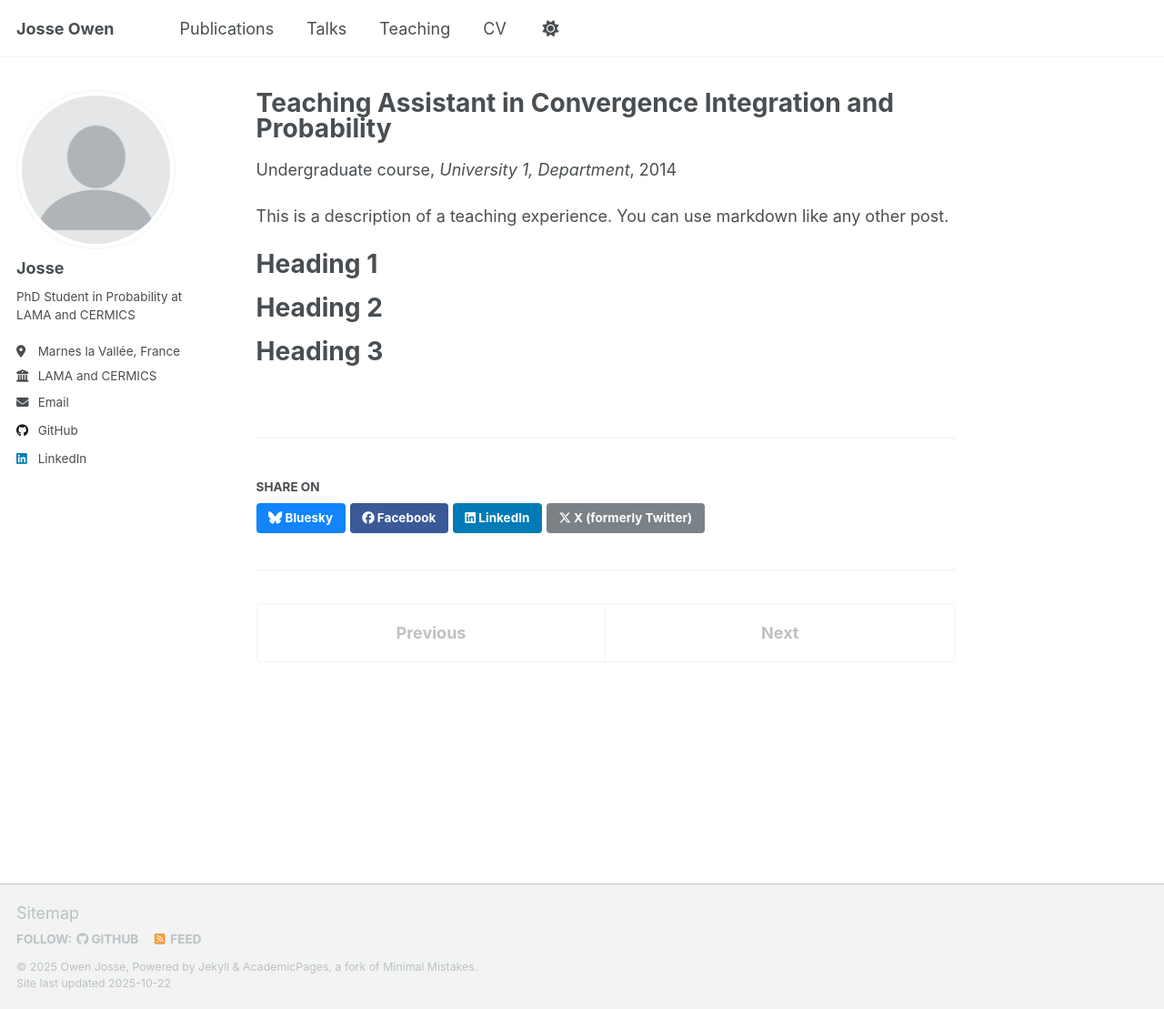
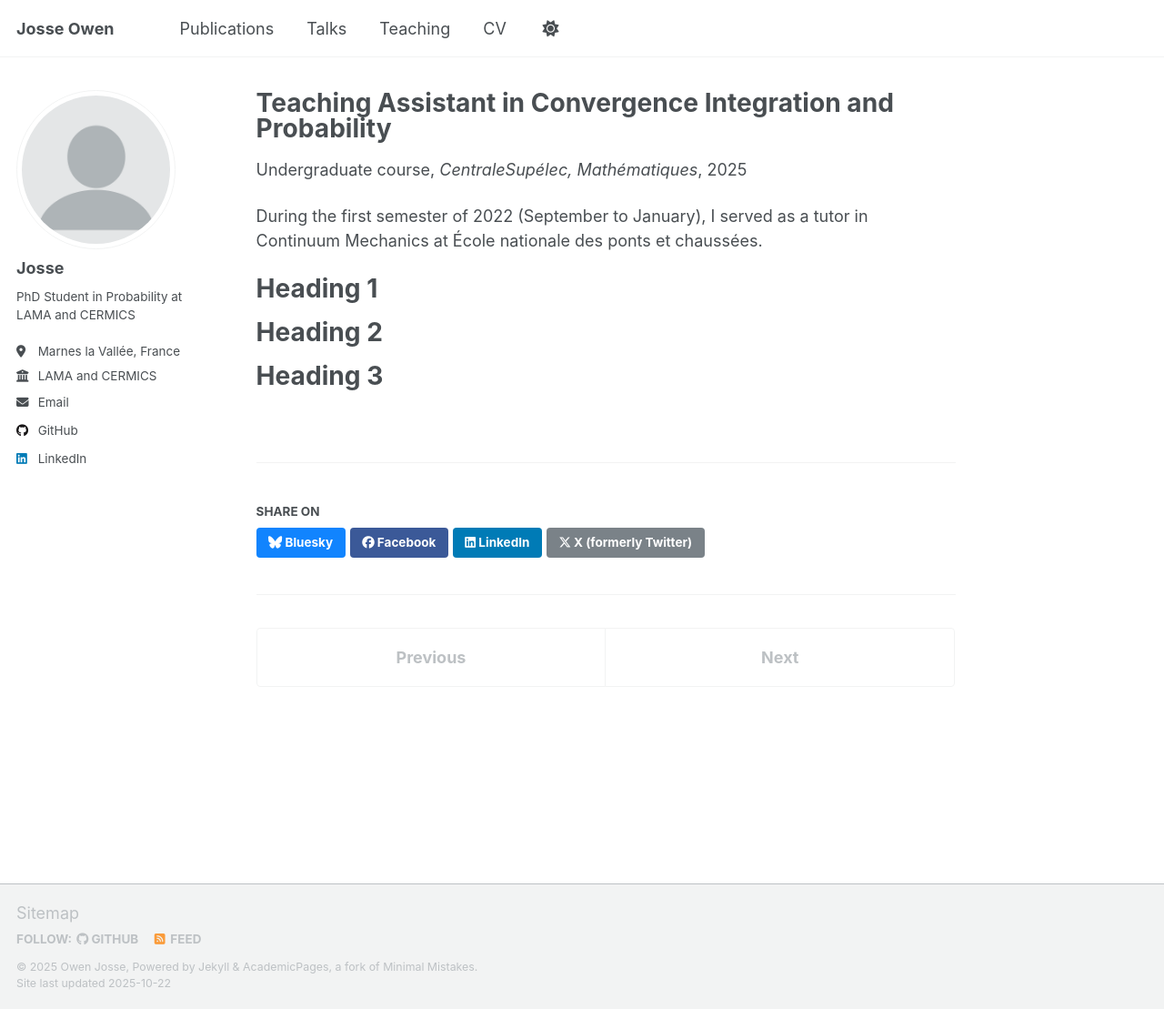
Before and after one commit to owenjosse/owenjosse.github.io, a Jekyll site: the page built from _teaching/2014-spring-teaching-1.md, in a window 1280 px wide and 1109 px high. Shown: the whole window at 91% size. Built offline with Jekyll 4.4.1, drawn with Linux system fonts in a browser that asks for light colours; a script that is not in the unit is left out.

Commit message:
try push

```diff
--- a/_pages/talks.html
+++ b/_pages/talks.html
@@ -6,6 +6,7 @@
 ---
 
 Incoming soon!
+
 {% if site.talkmap_link == true %}
 
 <p style="text-decoration:underline;"><a href="/talkmap.html">See a map of all the places I've given a talk!</a></p>
--- a/_teaching/2014-spring-teaching-1.md
+++ b/_teaching/2014-spring-teaching-1.md
@@ -3,12 +3,12 @@
 collection: teaching
 type: "Undergraduate course"
 permalink: /teaching/2014-spring-teaching-1
-venue: "University 1, Department"
-date: 2014-01-01
-location: "City, Country"
+venue: "CentraleSupélec, Mathématiques"
+date: 09-2022 to 02-2023
+location: "Gif-sur-Yvette, France"
 ---
 
-This is a description of a teaching experience. You can use markdown like any other post.
+During the first semester of 2022 (September to January), I served as a tutor in Continuum Mechanics at École nationale des ponts et chaussées.
 
 Heading 1
 ======
```
